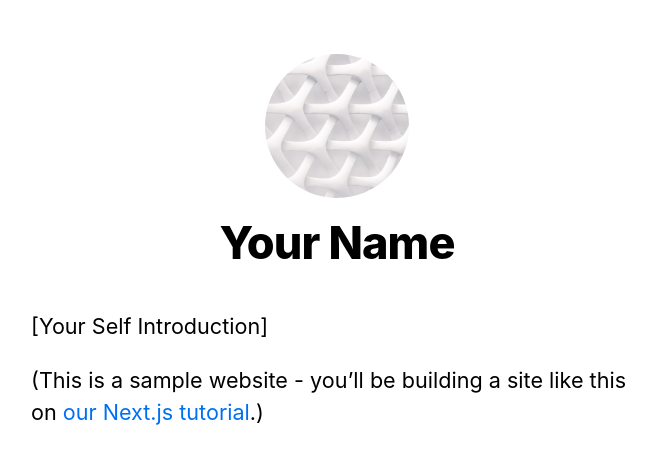
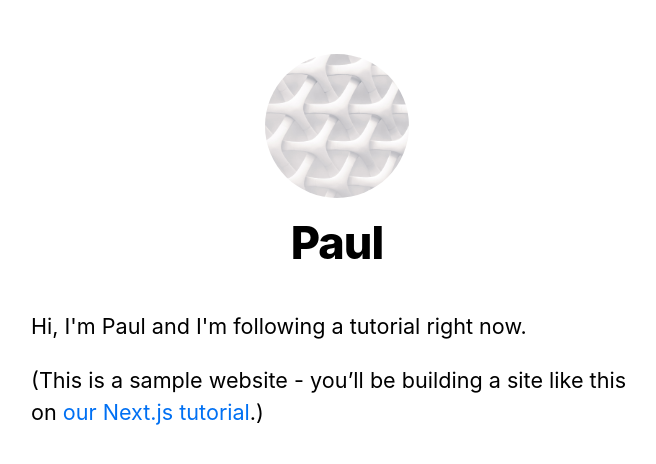
Before and after one commit to thomasmalley/nextjs-blog, a Next.js app: page / in a window 1280 px wide. Shown: the top 464 px of the page, without its empty margins (303-959 px from the left). Built offline with nearby package versions, Linux system fonts and the light colour scheme.

Commit message:
Add personalization

```diff
--- a/components/layout.js
+++ b/components/layout.js
@@ -4,7 +4,7 @@ import styles from "./layout.module.css";
 import utilStyles from "../styles/utils.module.css";
 import Link from "next/link";
 
-const name = "Your Name";
+const name = "Paul";
 export const siteTitle = "Next.js Sample Website";
 
 export default function Layout({ children, home }) {
@@ -36,7 +36,7 @@ export default function Layout({ children, home }) {
               width={144}
               alt={name}
             />
-            <h1 className={utilStyles.heading2Xl}>{name}</h1>
+            <h1 className={`${utilStyles.heading2Xl} text-gray-400`}>{name}</h1>
           </>
         ) : (
           <>
--- a/pages/index.js
+++ b/pages/index.js
@@ -8,8 +8,8 @@ export default function Home() {
       <Head>
         <title>{siteTitle}</title>
       </Head>
-      <section className={utilStyles.headingMd}>
-        <p>[Your Self Introduction]</p>
+      <section className={`${utilStyles.headingMd}`}>
+        <p>Hi, I'm Paul and I'm following a tutorial right now.</p>
         <p>
           (This is a sample website - you’ll be building a site like this on{" "}
           <a href="https://nextjs.org/learn">our Next.js tutorial</a>.)
```
